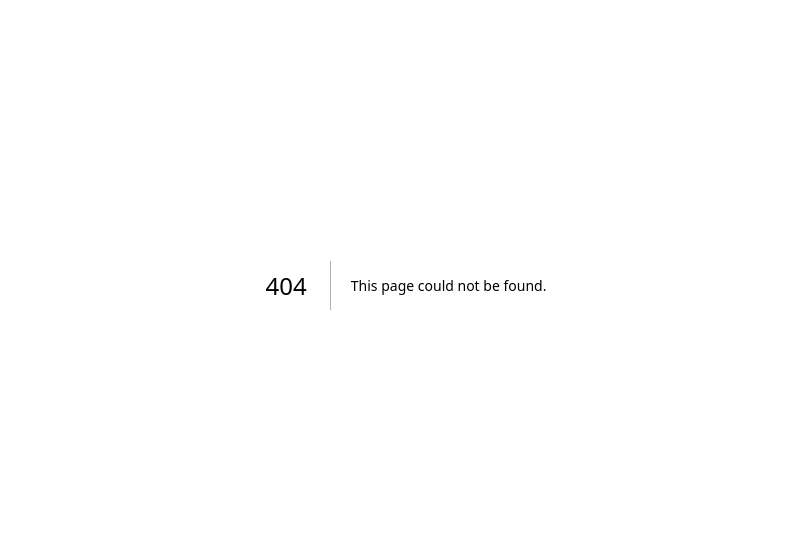
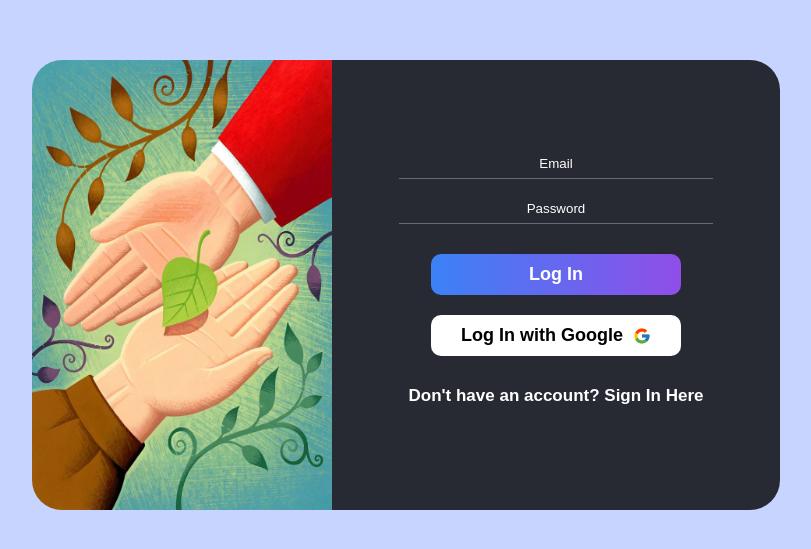
Before and after one commit to gottajsx/nextjs-arty-marketplace, a Next.js app: page /login in a window 1280 px wide. Before the commit this address had no page. Shown: the part 115-664 px from the top of the page, without its empty margins (234-1045 px from the left). Built offline with nearby package versions, Linux system fonts and the light colour scheme.

Commit message:
Add Login page

```diff
--- /dev/null
+++ b/app/login/page.jsx
@@ -0,0 +1,76 @@
+"use client";
+
+import "@styles/Login.scss";
+import { signIn } from "next-auth/react";
+import { useRouter } from "next/navigation";
+import { useState } from "react";
+import { FcGoogle } from "react-icons/fc";
+
+const Login = () => {
+  const [email, setEmail] = useState("");
+  const [password, setPassword] = useState("");
+  const [error, setError] = useState("");
+
+  const router = useRouter()
+
+  const handleSubmit = async (e) => {
+    e.preventDefault();
+
+    try {
+      const response = await signIn("credentials", {
+        redirect: false,
+        email: email,
+        password: password,
+      });
+
+      if (response.ok) {
+        router.push("/")
+      }
+
+      if (response.error) {
+        setError("Invalid email or password. Please try again!");
+      }
+    } catch (err) {
+      console.log(err);
+    }
+  };
+
+  const loginWithGoogle = () => {
+    signIn("google", { callbackUrl: "/" });
+  };
+
+  return (
+    <div className="login">
+      <img src="/assets/login.jpg" alt="login" className="login_decor" />
+      <div className="login_content">
+        <form className="login_content_form" onSubmit={handleSubmit}>
+          <input
+            placeholder="Email"
+            name="email"
+            type="email"
+            value={email}
+            onChange={(e) => setEmail(e.target.value)}
+            required
+          />
+          <input
+            placeholder="Password"
+            name="password"
+            type="password"
+            value={password}
+            onChange={(e) => setPassword(e.target.value)}
+            required
+          />
+          {error && <p className="error">{error}</p>}
+          <button type="submit">Log In</button>
+        </form>
+        <button className="google" onClick={loginWithGoogle}>
+          <p>Log In with Google</p>
+          <FcGoogle />
+        </button>
+        <a href="/register">Don't have an account? Sign In Here</a>
+      </div>
+    </div>
+  );
+};
+
+export default Login;
--- a/package.json
+++ b/package.json
@@ -19,7 +19,8 @@
     "next": "15.2.2",
     "next-auth": "^4.24.11",
     "react": "^19.0.0",
-    "react-dom": "^19.0.0"
+    "react-dom": "^19.0.0",
+    "react-icons": "^5.5.0"
   },
   "devDependencies": {
     "sass": "^1.85.1"
```
Also changed, not shown: 1 other file (tests, documents, lock files or other folders).
